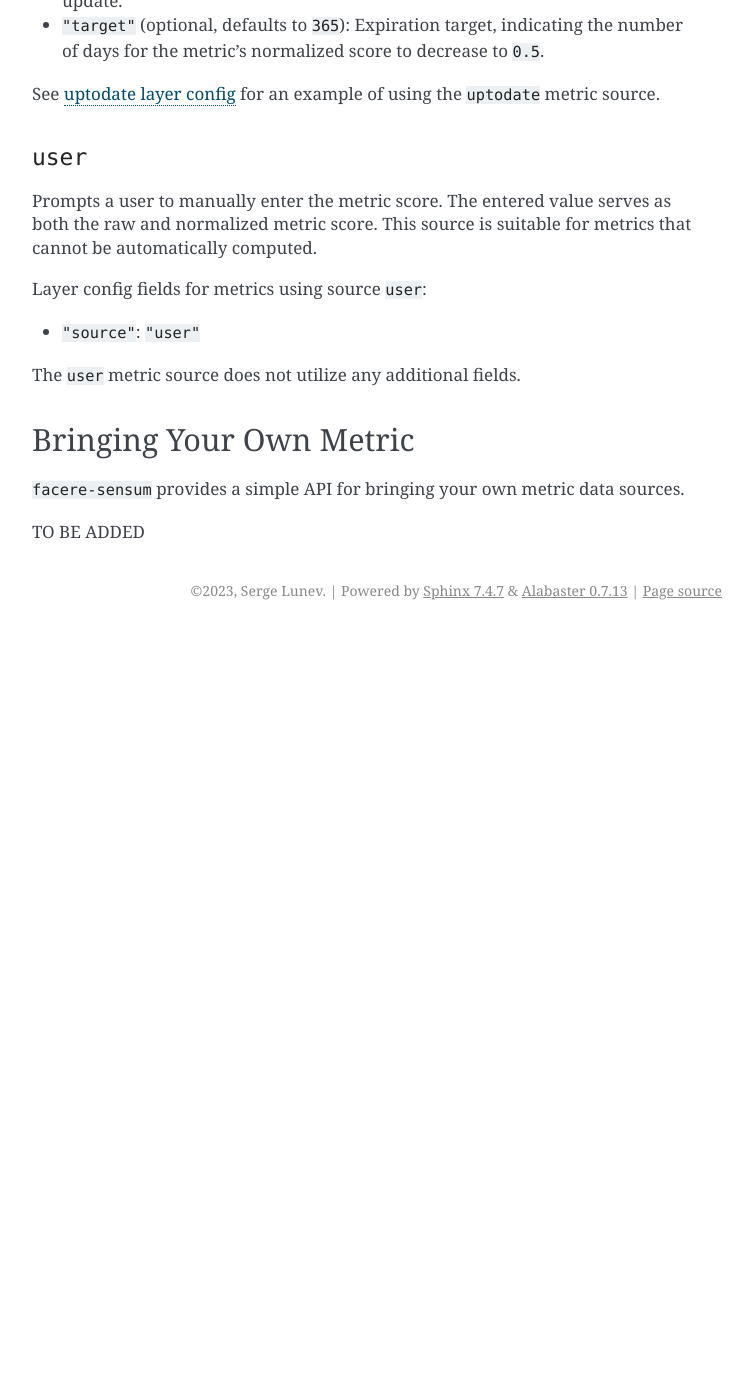
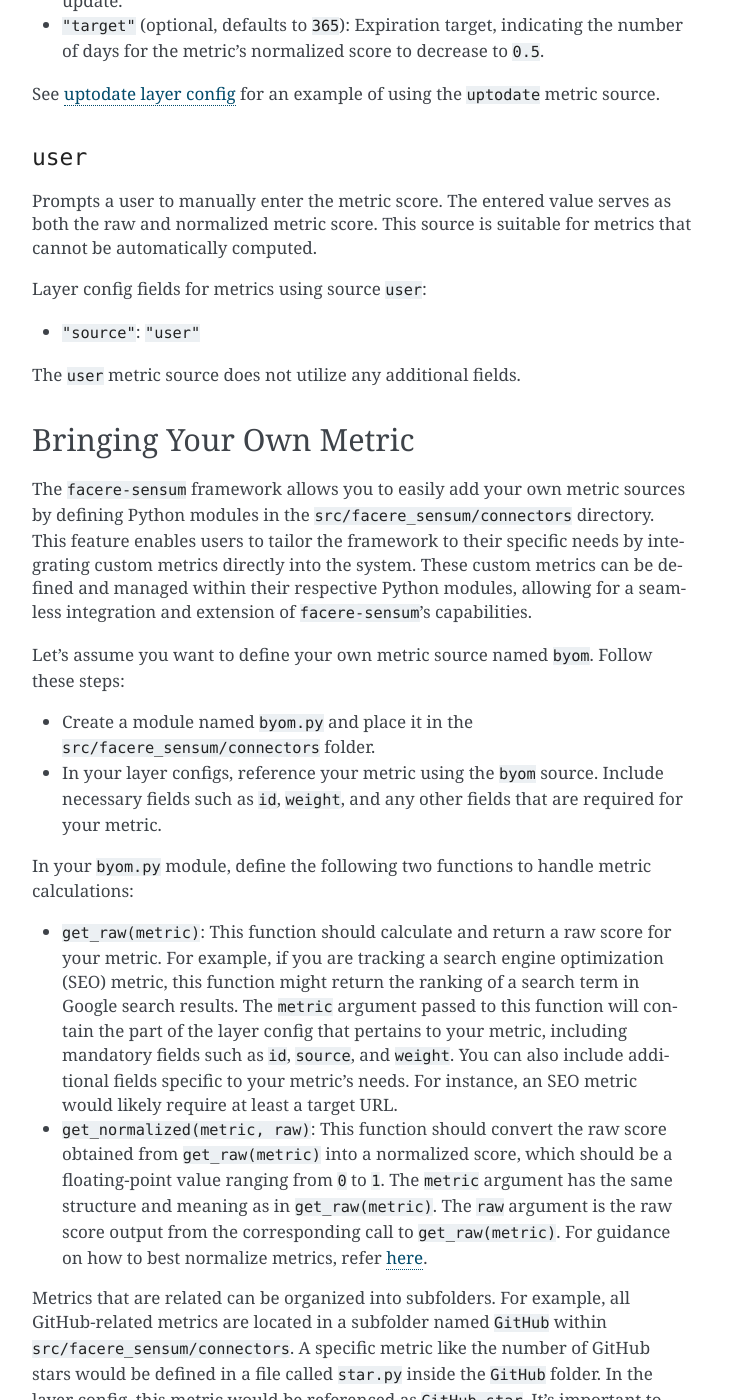
Before and after one commit to lunarserge/facere-sensum, a Sphinx documentation site: the page built from doc/sources.rst, in a window 1280 px wide and 1400 px high, scrolled down 2983 px. Shown: the whole window, without its empty margins (388-1141 px from the left). Built offline with Sphinx 7.4.7, drawn with Linux system fonts in a browser that asks for light colours; before the commit the page ends 3613 px from its top, so only the background shows below that; some of the changed text lies outside the part shown.

Commit message:
Documentation for Bring Your Own Metric (#40)

```diff
--- a/doc/sources.rst
+++ b/doc/sources.rst
@@ -125,6 +125,20 @@ The ``user`` metric source does not utilize any additional fields.
 Bringing Your Own Metric
 ************************
 
-``facere-sensum`` provides a simple API for bringing your own metric data sources.
+The ``facere-sensum`` framework allows you to easily add your own metric sources by defining Python modules in the ``src/facere_sensum/connectors`` directory. This feature enables users to tailor the framework to their specific needs by integrating custom metrics directly into the system. These custom metrics can be defined and managed within their respective Python modules, allowing for a seamless integration and extension of ``facere-sensum``'s capabilities.
 
-TO BE ADDED
+Let's assume you want to define your own metric source named ``byom``. Follow these steps:
+
+* Create a module named ``byom.py`` and place it in the ``src/facere_sensum/connectors`` folder.
+* In your layer configs, reference your metric using the ``byom`` source. Include necessary fields such as ``id``, ``weight``, and any other fields that are required for your metric.
+
+In your ``byom.py`` module, define the following two functions to handle metric calculations:
+
+* ``get_raw(metric)``: This function should calculate and return a raw score for your metric. For example, if you are tracking a search engine optimization (SEO) metric, this function might return the ranking of a search term in Google search results. The ``metric`` argument passed to this function will contain the part of the layer config that pertains to your metric, including mandatory fields such as ``id``, ``source``, and ``weight``. You can also include additional fields specific to your metric's needs. For instance, an SEO metric would likely require at least a target URL.
+* ``get_normalized(metric, raw)``: This function should convert the raw score obtained from ``get_raw(metric)`` into a normalized score, which should be a floating-point value ranging from ``0`` to ``1``. The ``metric`` argument has the same structure and meaning as in ``get_raw(metric)``. The ``raw`` argument is the raw score output from the corresponding call to ``get_raw(metric)``. For guidance on how to best normalize metrics, refer :ref:`here <the-approach>`.
+
+Metrics that are related can be organized into subfolders. For example, all GitHub-related metrics are located in a subfolder named ``GitHub`` within ``src/facere_sensum/connectors``. A specific metric like the number of GitHub stars would be defined in a file called ``star.py`` inside the ``GitHub`` folder. In the layer config, this metric would be referenced as ``GitHub.star``. It's important to note the dot notation used here (``GitHub.star``) - it follows Python's module import syntax.
+
+That's it! ``facere-sensum`` doesn't require any additional registration for your metric - it just searches for a module with the corresponding name within the ``src/facere_sensum/connectors`` directory.
+
+All metrics included with ``facere-sensum`` follow the same implementation protocol, so numerous examples are available. You can find included metric definitions at `this GitHub repository <https://github.com/lunarserge/facere-sensum/tree/main/src/facere_sensum/connectors>`_ and corresponding layer configs at `this link <https://github.com/lunarserge/facere-sensum/tree/main/examples>`_.
```
